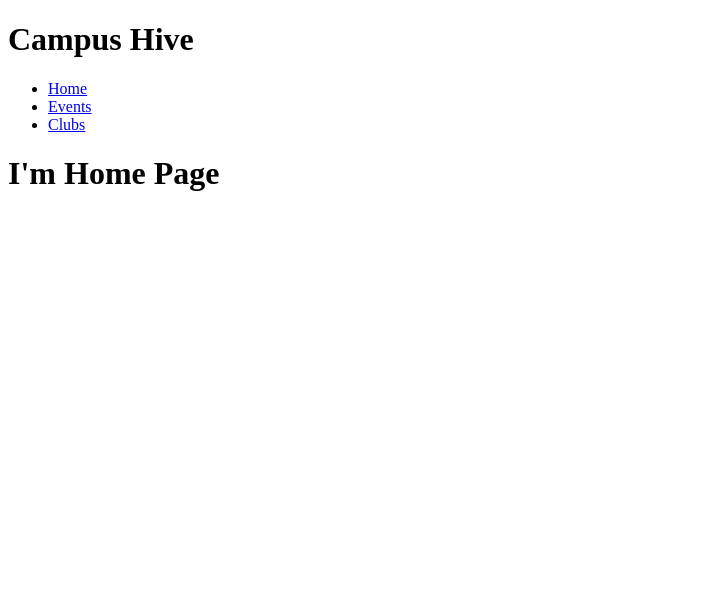
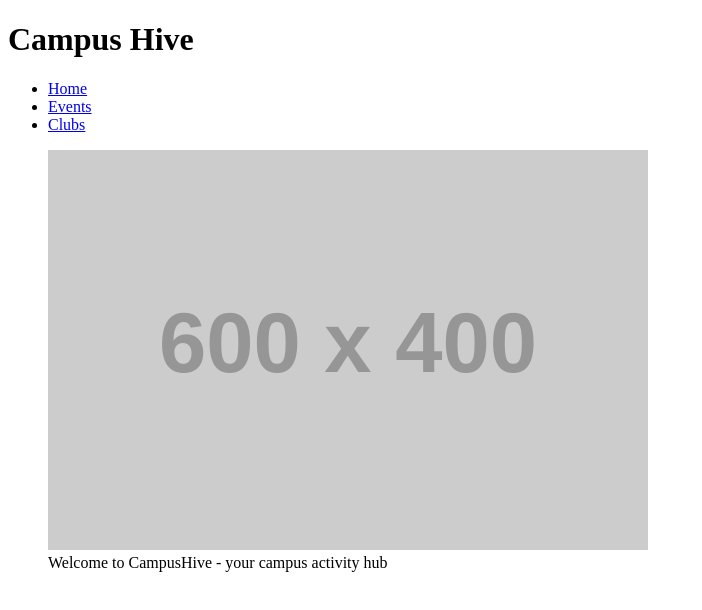
Before and after one commit to Vikash-Attrish/Campus-Hive, a website: page index.html in a window 1280 px wide. Shown: the whole page, without its empty margins (0-702 px from the left). Drawn offline with Linux system fonts and the light colour scheme; placeholder pictures from the web are drawn by us.

Commit message:
Intro section for Home page

```diff
--- a/index.html
+++ b/index.html
@@ -16,6 +16,15 @@
       </ul>
     </nav>
   </header>
-  <h1>I'm Home Page</h1>
+  <main>
+    <section>
+      <figure>
+        <img src="https://placehold.co/600x400?text=Hello+World" alt="students">
+        <figcaption>Welcome to CampusHive - your campus activity hub</figcaption>
+      </figure>
+    </section>
+    <section></section>
+    <section></section>
+  </main>
 </body>
 </html>
```
